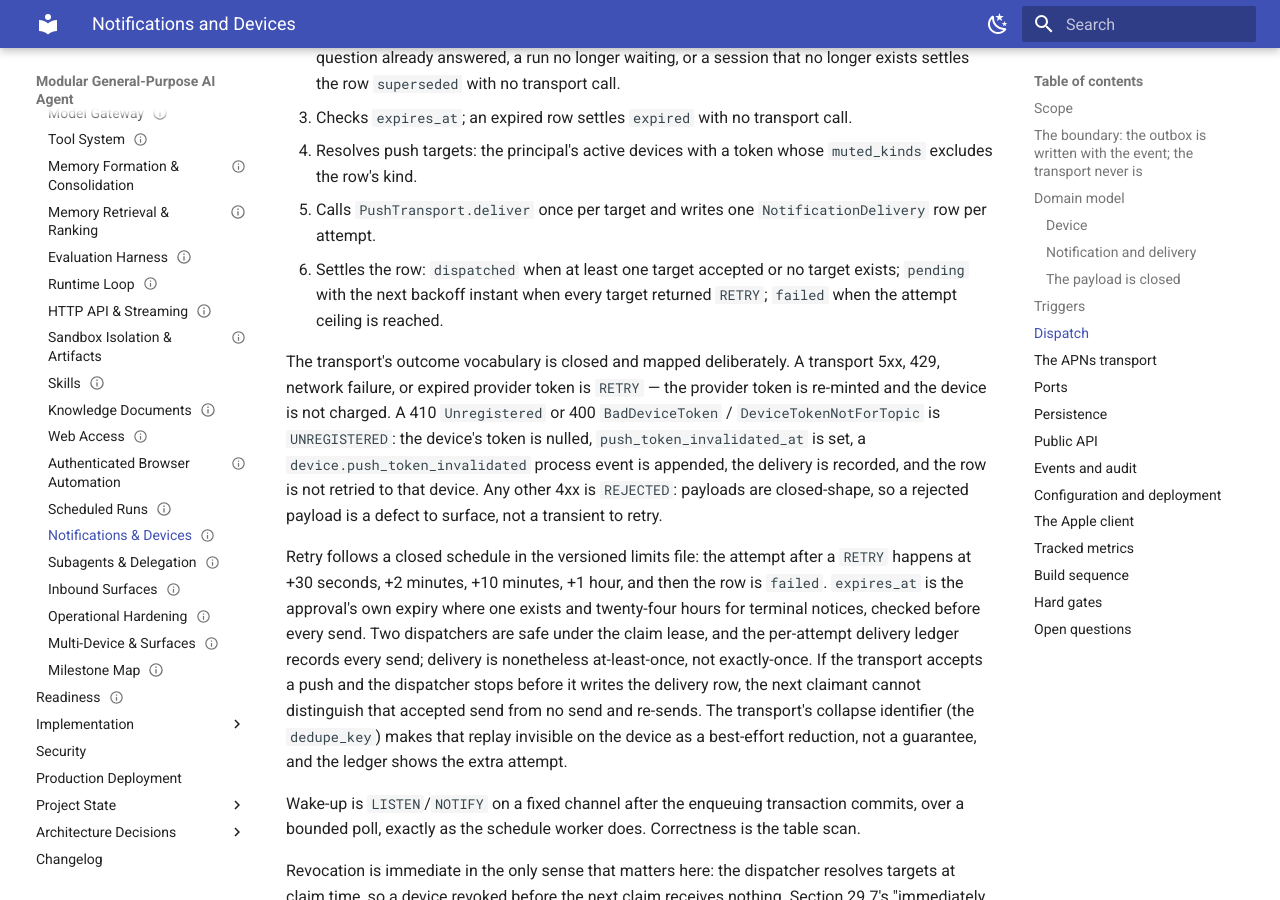
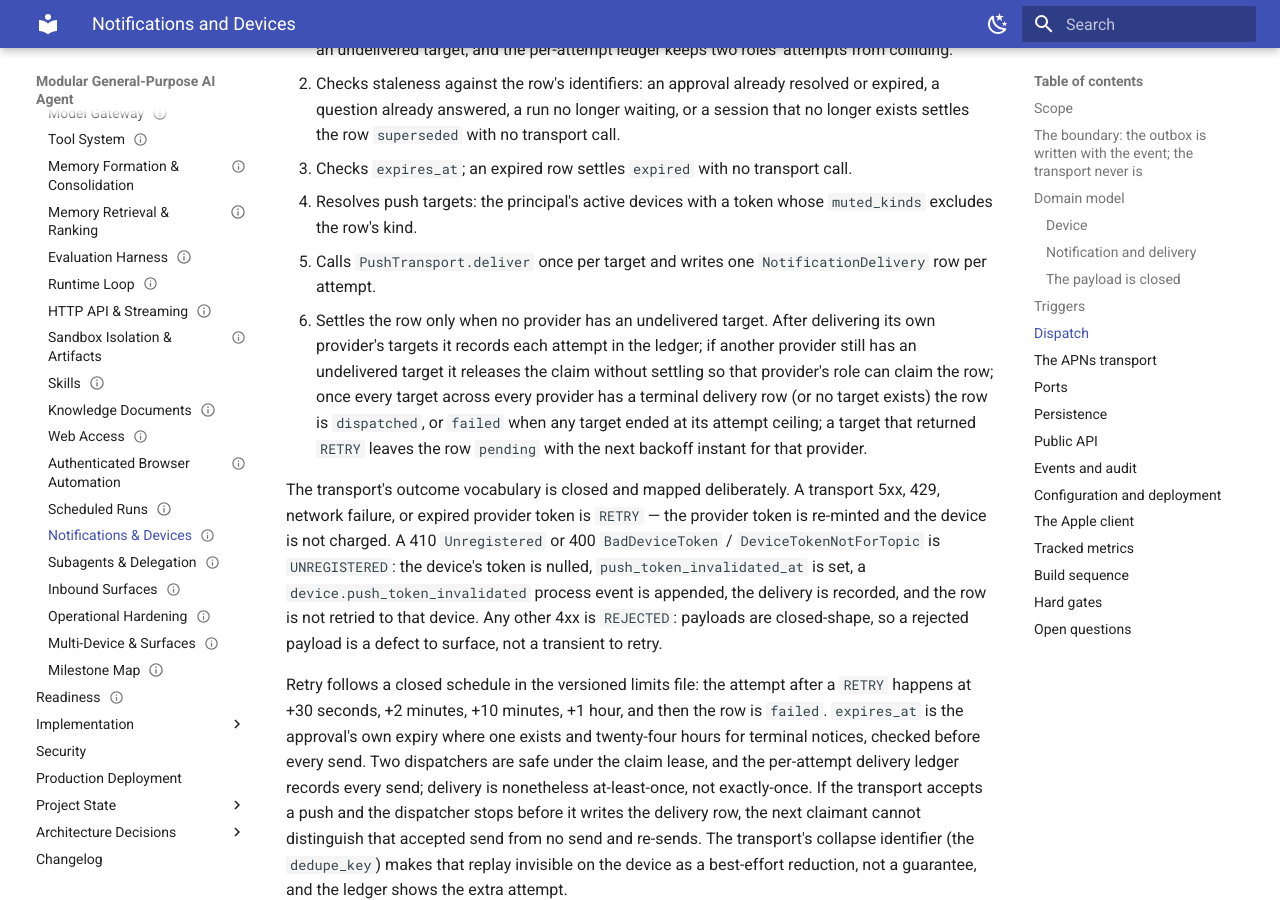
Before and after one commit to avitus/veetbot, an MkDocs documentation site: the page built from docs/plan/notifications-and-devices.md, in a window 1280 px wide and 900 px high, scrolled down 7567 px. Built offline with MkDocs 1.6.1 and Material for MkDocs 9.7.7, drawn with Linux system fonts in a browser that asks for light colours; some of the changed text lies outside the part shown.

Commit message:
Address the third CodeRabbit review of PR #37
Code (red test first: test_provider_grounding_requires_one_episode_to_carry_every_field):
- Evaluate a claim's subject, value, context, and quantity against each
  quoted episode independently and accept the claim only when one episode
  carries every required field; tokens are never combined across episodes,
  so a short quote repeated in several episodes cannot split the evidence.

Specifications:
- Milestone 12: push_environment is required exactly when push_provider is
  apns and null otherwise (a Telegram Surface has no environment) in the
  domain rule, the schema constraints, and gate 5; severity is a closed
  Literal enforced before enqueue; a notification settles only when no
  provider has an undelivered target, releasing the claim for the other
  provider's role otherwise; ADR-0062 records the Surface identity exception
  (minted by the surface role, per ADR-0064).

Reading-Lane: A
Co-Authored-By: Claude Fable 5 <noreply@anthropic.com>

````diff
--- a/docs/plan/notifications-and-devices.md
+++ b/docs/plan/notifications-and-devices.md
@@ -165,9 +165,10 @@ Milestone 14 defines: its identity is minted by the surface role, its
 `platform` names the channel, and its `push_provider` is `telegram`, with the
 paired chat reference as the routing token — declared here so that a Surface
 row is representable by this contract and the dispatcher can partition by
-provider. `push_token`, `push_provider`, and
-`push_environment` are present together or absent together. The token is a
-secret value: it is returned to no client, appears in no event or log, and
+provider. `push_token` and `push_provider` are present together or absent together;
+`push_environment` is required when `push_provider` is `apns` and must be null
+for any other provider — a Telegram Surface has no sandbox or production host.
+The token is a secret value: it is returned to no client, appears in no event or log, and
 device views carry a six-character fingerprint of it. `muted_kinds` is the
 per-device preference: a phone can be loud and a laptop quiet without a third
 table. `status = revoked` requires `revoked_at` and a null token.
@@ -292,8 +293,9 @@ class NotificationPayload(BaseModel):
 agent has a question", "Run failed", "Scheduled run finished", "Scheduled run skipped", "Production alert", "Production recovered", "Test
 notification" — and `status` is a closed-enum disposition or run status. The
 four ops fields are null for every kind but the two ops kinds, for which
-`signal` is one of the declared health signals, `severity` is closed, and
-`reason_code` comes from the checked-in table — never free text. `tool_name` is registry vocabulary (`domain.verb`), never user
+`signal` is one of the declared health signals, `severity` is the literal set
+`info | warn | critical | recovered` that the model enforces before enqueue,
+and `reason_code` comes from the checked-in table — never free text. `tool_name` is registry vocabulary (`domain.verb`), never user
 content. The model has no extra fields. What the payload never carries:
 message text, tool arguments, an approval's `action_summary`, question text, a
 failure `message`, a schedule's `title` or `instruction`, reasoning, or a
@@ -370,9 +372,14 @@ For each claimed row it:
    `muted_kinds` excludes the row's kind.
 5. Calls `PushTransport.deliver` once per target and writes one
    `NotificationDelivery` row per attempt.
-6. Settles the row: `dispatched` when at least one target accepted or no target
-   exists; `pending` with the next backoff instant when every target returned
-   `RETRY`; `failed` when the attempt ceiling is reached.
+6. Settles the row only when no provider has an undelivered target. After
+   delivering its own provider's targets it records each attempt in the
+   ledger; if another provider still has an undelivered target it releases the
+   claim without settling so that provider's role can claim the row; once
+   every target across every provider has a terminal delivery row (or no
+   target exists) the row is `dispatched`, or `failed` when any target ended
+   at its attempt ceiling; a target that returned `RETRY` leaves the row
+   `pending` with the next backoff instant for that provider.
 
 The transport's outcome vocabulary is closed and mapped deliberately. A
 transport 5xx, 429, network failure, or expired provider token is `RETRY` — the
@@ -547,9 +554,10 @@ notification_deliveries
   UNIQUE (notification_id, device_id, attempt)
 ```
 
-Check constraints enforce that `push_provider`, `push_token`, and
-`push_environment` are null together or present together, that `status =
-revoked` implies `revoked_at` and a null token, and that `muted_kinds` holds
+Check constraints enforce that `push_provider` and `push_token` are null
+together or present together, that `push_environment` is present exactly when
+`push_provider` is `apns`, that `status = revoked` implies `revoked_at` and a
+null token, and that `muted_kinds` holds
 only declared kinds. A partial unique index on `(push_provider, push_token)
 WHERE push_token IS NOT NULL AND status = 'active'` makes one live token belong
 to at most one active device; a token re-registered from a fresh installation
@@ -760,8 +768,8 @@ content, tokens, or the key.
    token. Registered as `gate.device.lifecycle_audited`, case. **M12.**
 5. **The device and notification schema encodes its trust boundaries.**
    Metadata inspection proves primary and foreign keys, the partial unique
-   token index, the together-or-absent token constraints, the dispatch and
-   listing indexes, and row-level security on all three tables. Registered as
+   token index, the provider-specific push-field constraints, the dispatch
+   and listing indexes, and row-level security on all three tables. Registered as
    `gate.device.persistence_schema`, structural. **M12.**
 6. **Device and notification persistence is principal isolated.** Row-level
    security and repository predicates prevent cross-tenant and
````
Also changed, not shown: other parts of docs/plan/notifications-and-devices.md (+1 -1 lines), docs/adr/0062-milestone-12-notifications-and-device-identity.md (+3 -2 lines), 3 other files.
